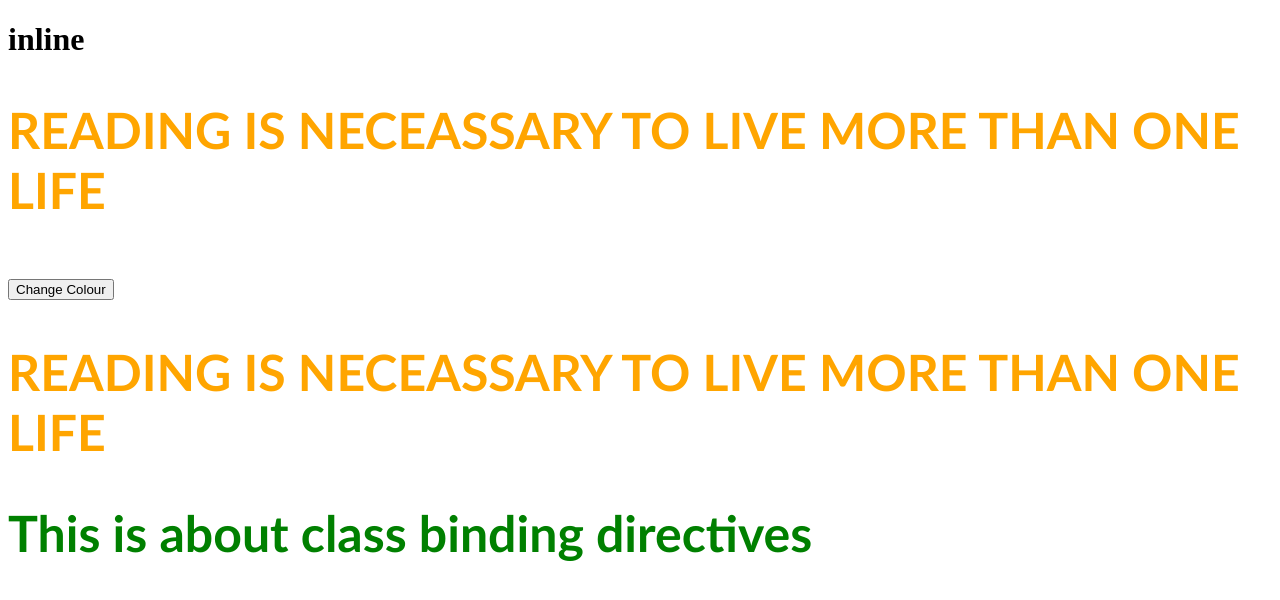
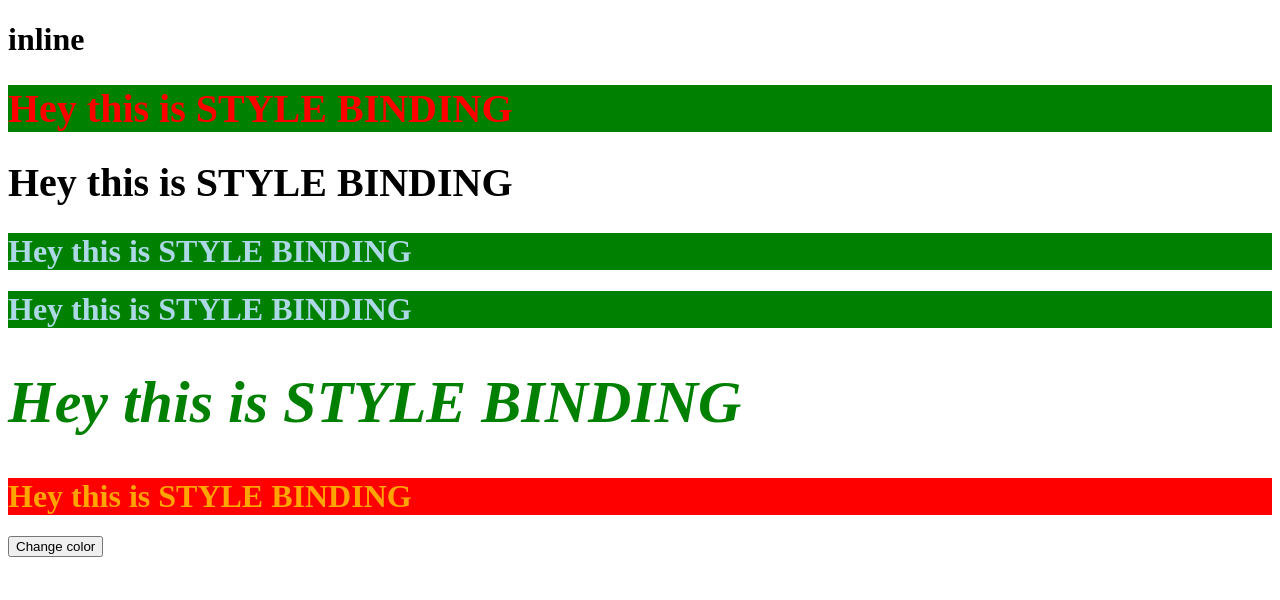
Before and after one commit to asadullahjamil0/inline, an Angular app: page / in a window 1280 px wide. Shown: the top 600 px of the page. Built offline with nearby package versions, Linux system fonts and the light colour scheme.

Commit message:
Class style and ngStyle directive.

```diff
--- a/src/app/app.component.html
+++ b/src/app/app.component.html
@@ -4,4 +4,5 @@
 <!-- <app-user3></app-user3> -->
 <!-- <app-interpolation></app-interpolation> -->
 <!-- <app-bindings></app-bindings> -->
-<app-class-binding></app-class-binding>
+<!-- <app-class-binding></app-class-binding> -->
+<app-style-binding></app-style-binding>
--- a/src/app/app.module.ts
+++ b/src/app/app.module.ts
@@ -10,6 +10,7 @@ import { User3Component } from './user3/user3.component';
 import { InterpolationComponent } from './interpolation/interpolation.component';
 import { BindingsComponent } from './bindings/bindings.component';
 import { ClassBindingComponent } from './class-binding/class-binding.component';
+import { StyleBindingComponent } from './style-binding/style-binding.component';
 
 @NgModule({
   declarations: [
@@ -20,7 +21,8 @@ import { ClassBindingComponent } from './class-binding/class-binding.component';
     User3Component,
     InterpolationComponent,
     BindingsComponent,
-    ClassBindingComponent
+    ClassBindingComponent,
+    StyleBindingComponent
   ],
   imports: [
     BrowserModule,
--- /dev/null
+++ b/src/app/style-binding/style-binding.component.css
@@ -0,0 +1,14 @@
+.orange {
+    background-color: yellow;
+    color: red;
+    font-size: 40px;
+    font-family: cooper;
+}
+
+.yellow {
+    background-color: green;
+    color: lightblue;
+    font-size: 40px;
+    font-family: cooper;
+
+}
--- /dev/null
+++ b/src/app/style-binding/style-binding.component.html
@@ -0,0 +1,7 @@
+<h1 [style]="'backgroundColor:green; color:red; fontSize:40px'">Hey this is STYLE BINDING</h1>
+<h1 [style]="{'fontFamily':'cooper','font-size':'40px'}">Hey this is STYLE BINDING</h1>
+<h1 [style]="myStyle">Hey this is STYLE BINDING</h1>
+<h1 [ngStyle]="myStyle">Hey this is STYLE BINDING</h1>
+<h1 [style.color]="'green'" [style.fontSize.px]="'60'" [style.fontStyle]="'italic'">Hey this is STYLE BINDING</h1>
+<h1 [style.color]="condition ? 'orange' : 'green'" [style.backgroundColor]="condition ? 'red' : 'yellow'">Hey this is STYLE BINDING</h1>
+<button (click)="changeColor()">Change color</button>
--- /dev/null
+++ b/src/app/style-binding/style-binding.component.ts
@@ -0,0 +1,20 @@
+import { Component } from '@angular/core';
+
+@Component({
+  selector: 'app-style-binding',
+  templateUrl: './style-binding.component.html',
+  styleUrl: './style-binding.component.css'
+})
+export class StyleBindingComponent {
+
+  myStyle = {
+    'background-color': 'green',
+    'color': 'lightblue',
+    'font- size': '40px',
+    'font-family': 'cooper'
+  }
+  public condition = true;
+  changeColor() {
+    this.condition === true ? this.condition = false : this.condition = true;
+  }
+}
```
Also changed, not shown: 1 other file (tests, documents, lock files or other folders).
